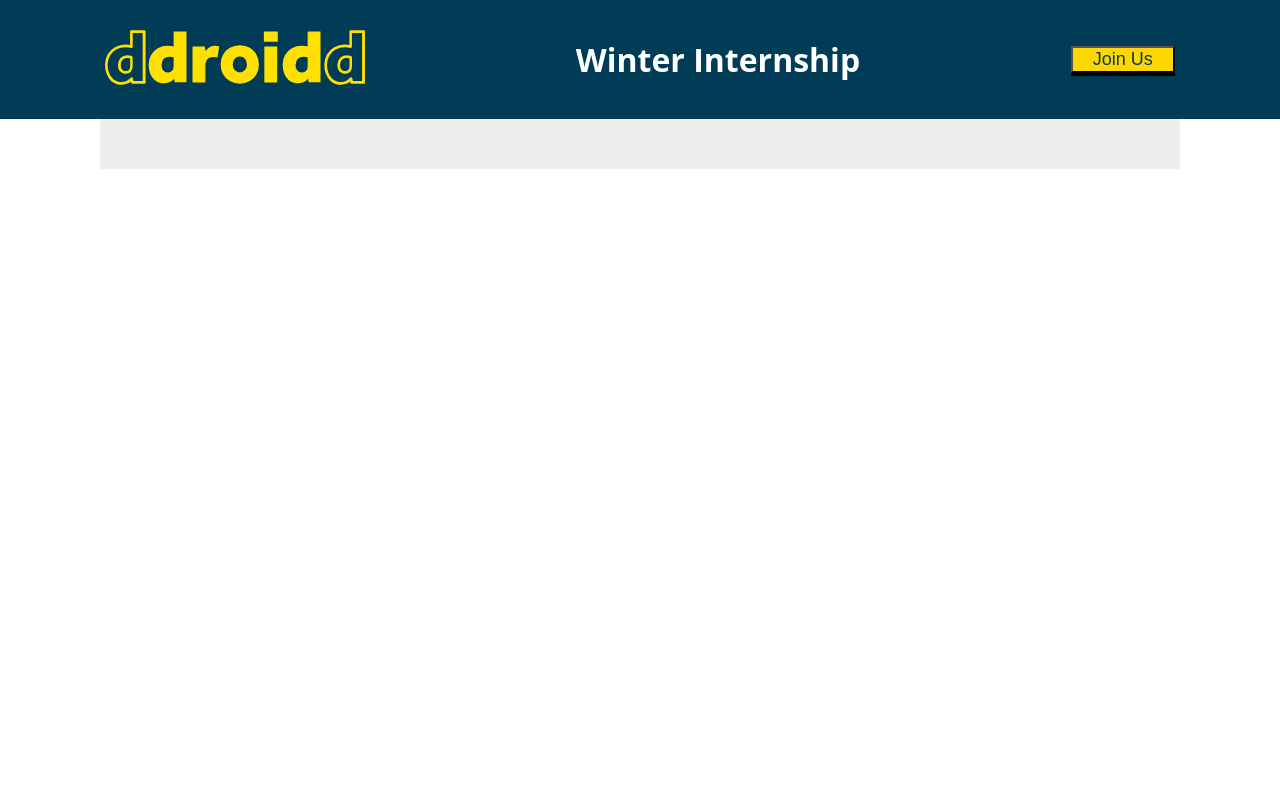
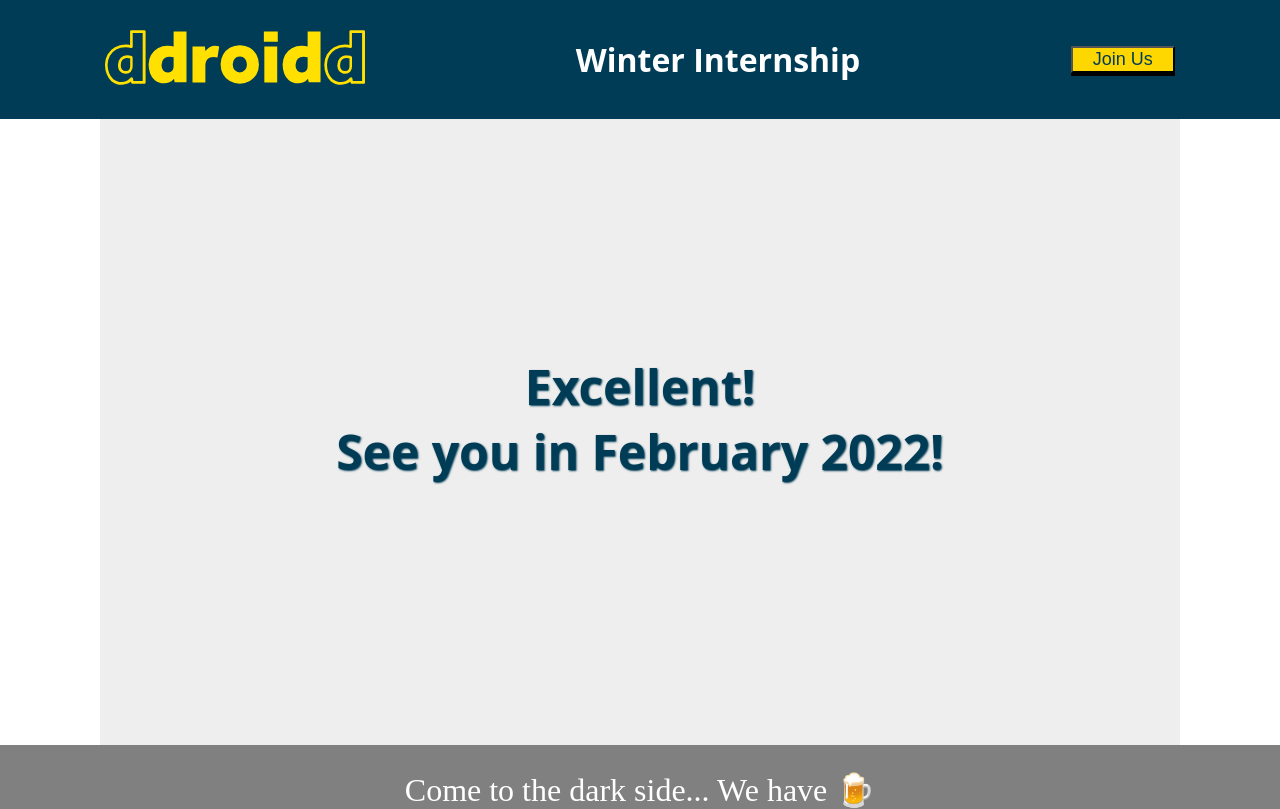
Before and after one commit to burnfire123/test-ddroidd, a React (Create React App) app: page /finish in a window 1280 px wide. Built offline with nearby package versions, Linux system fonts and the light colour scheme.

Commit message:
Finish page + footer done.

```diff
--- a/src/App.css
+++ b/src/App.css
@@ -6,5 +6,18 @@
     margin-right: 100px;
     height: fit-content;
     justify-content: center;
-    padding-bottom: 50px;
+    padding-bottom: 2%;
 }
+
+footer
+{
+    height: 8vh;
+    width: 100%;
+    position: sticky;
+    background-color: gray;
+    color: white;
+    font-size: 32px;
+    display: flex;
+    align-items: flex-end;
+    justify-content: center;
+}
--- a/src/App.js
+++ b/src/App.js
@@ -14,7 +14,6 @@ import {FinishPage} from "./components/finish-page/FinishPage";
 function App() {
   return (
     <BrowserRouter>
-
         <div>
             <NavBar/>
             <main id={"appBackground"}>
@@ -25,6 +24,7 @@ function App() {
                     <Route path={"*"}><h1 style={{color: "red"}}>404! This page isn't found!</h1> </Route>
                 </Switch>
             </main>
+            <footer>Come to the dark side... We have 🍺</footer>
         </div>
     </BrowserRouter>
   );
--- /dev/null
+++ b/src/components/finish-page/FinishPage.css
@@ -0,0 +1,19 @@
+.FinishPage
+{
+    height: 75vh;
+    display: flex;
+    flex-direction: column;
+    align-items: center;
+    justify-content: center;
+    animation: fade-in 0.5s linear;
+}
+
+.FinishPage p
+{
+    color: var(--ddroidd-blue);
+    font-family: "Open Sans", serif;
+    font-size: 48px;
+    font-weight: bolder;
+    margin: 0;
+    text-shadow: #003C55 1px 1px 2px;
+}
--- a/src/components/finish-page/FinishPage.js
+++ b/src/components/finish-page/FinishPage.js
@@ -1,5 +1,7 @@
+import "./FinishPage.css";
 export const FinishPage = () => {
-  return (<div>
-
+  return (<div className={"FinishPage"}>
+    <p>Excellent!</p>
+    <p>See you in February 2022!</p>
   </div>);
 }
--- a/src/components/presentation-page/PresentationPage.css
+++ b/src/components/presentation-page/PresentationPage.css
@@ -5,6 +5,8 @@
     align-items: center;
     justify-content: center;
     animation: fade-in 0.5s linear;
+    height: 70vh;
+    position: relative;
 }
 
 #presentationPage #top
@@ -17,6 +19,6 @@
 #presentationPage .JoinUsButton
 {
     position: absolute;
-    bottom: 20px;
+    bottom: 0;
     width: 250px;
 }
```
